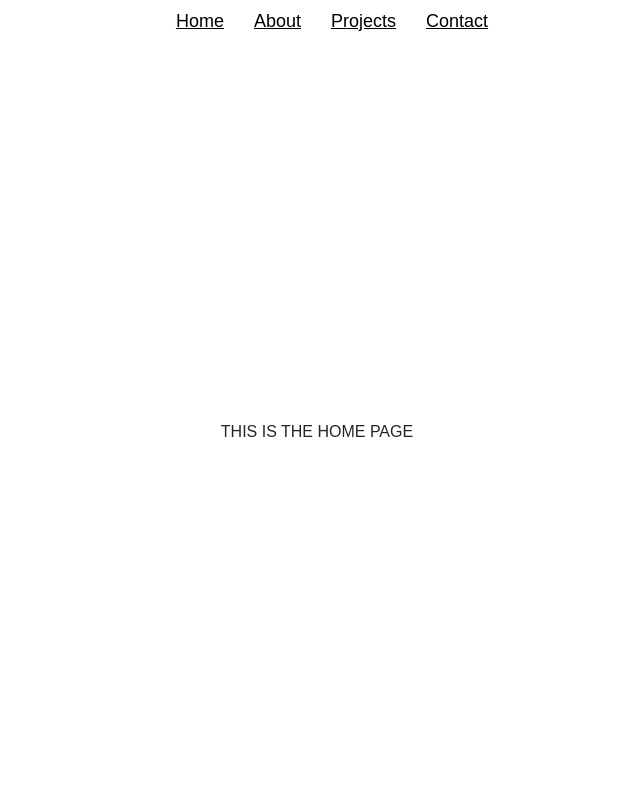
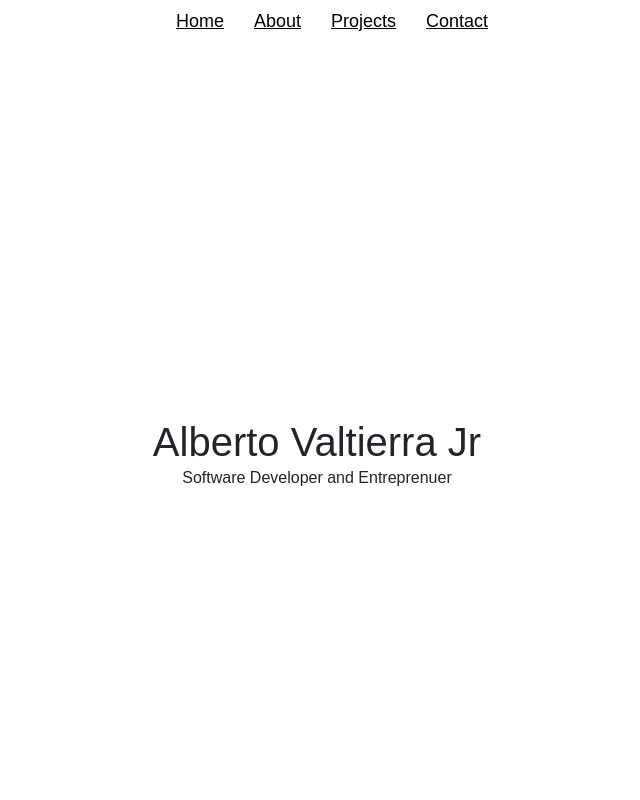
Before and after one commit to Betojr04/Web-dev-services-landing-page, a React app: page /home in a window 1280 px wide. Shown: the top 800 px of the page, without its empty margins (323-963 px from the left). Built offline with nearby package versions, Linux system fonts and the light colour scheme; no server answers.

Commit message:
touched up the home page and contact me page

```diff
--- a/src/front/js/pages/home.js
+++ b/src/front/js/pages/home.js
@@ -7,7 +7,12 @@ export const Home = () => {
 
   return (
     <div className="container">
-      <div className="text-center">THIS IS THE HOME PAGE</div>
+      <div className="text-center">
+        <main>
+          <h1>Alberto Valtierra Jr</h1>
+          <p>Software Developer and Entreprenuer</p>
+        </main>
+      </div>
     </div>
   );
 };
--- a/src/front/styles/aboutme.css
+++ b/src/front/styles/aboutme.css
@@ -1,9 +1,11 @@
 .container {
-  height: 100vh;
+  height: auto;
   display: flex;
   flex-direction: column;
   justify-content: center;
   align-items: center;
+  padding: 50px 0;
+  margin: auto;
 }
 
 #about {
```
